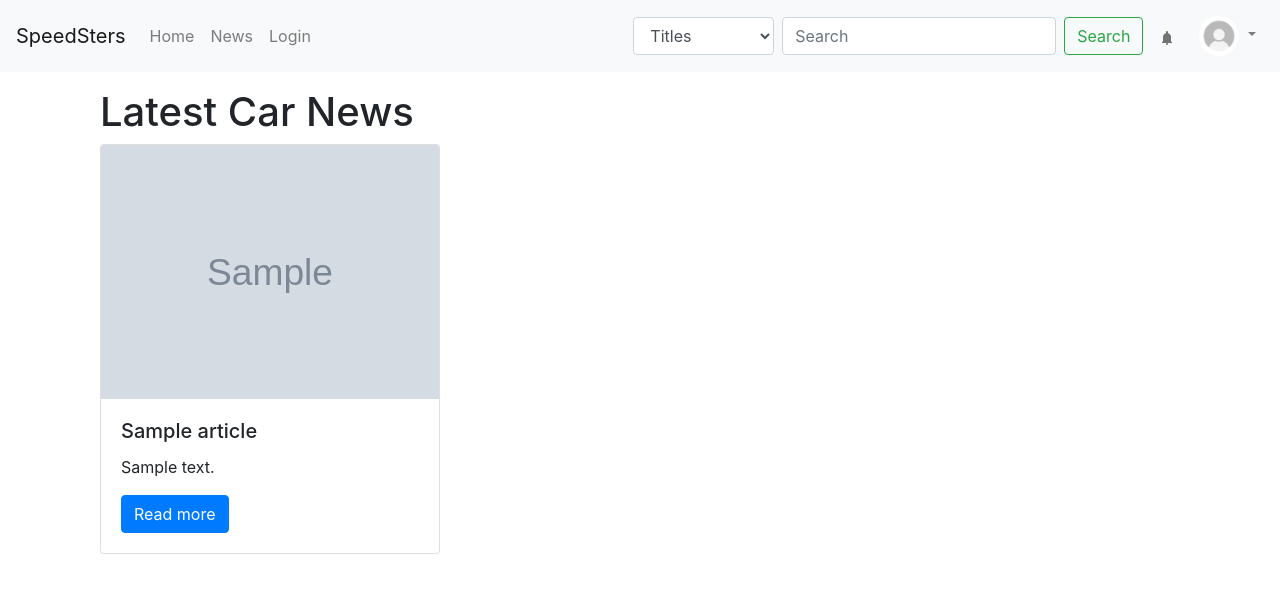
After one commit to dayday0calories/CITS5505-Group-Project, a Flask app: page /news in a window 1280 px wide. The commit adds this page. Shown: the top 593 px of the page. Run offline with Flask 3, Linux system fonts and the light colour scheme; tables that the repository leaves empty hold one stand-in row (values such as "Sample post"); grey boxes marked "Sample" are stand-in pictures; a database or web service that is not in the repository returns one stand-in record (values such as "Sample title"); data that the repository does not hold is empty; some libraries are stand-ins or nearby versions.

Commit message:
add a news page

```diff
--- a/app/blueprint/pnr/routes.py
+++ b/app/blueprint/pnr/routes.py
@@ -7,6 +7,8 @@ from datetime import datetime
 from .forms import PostForm
 import openai
 from app.blueprint.notifications.utils import create_notification, extract_mentions
+from .utils import fetch_car_news
+
 
 
 openai.api_key = 'sk-proj-H6JEx7SO3jRNYl34HD43T3BlbkFJ7VnFq93S41GPENddjF3E'
@@ -269,3 +271,12 @@ def vote(type, id, action):
         return jsonify({'success': False, 'error': 'Internal server error'}), 500
 
 #######################
+
+
+############1.1 new feature see news
+@pr.route('/news')
+def news():
+    api_key = 'eb24ca091e3a4ffa8ee813dd7ca5195b'  # Replace with NewsAPI key
+    articles = fetch_car_news(api_key)
+    return render_template('posts/news.html', articles=articles)
+##########
--- /dev/null
+++ b/app/blueprint/pnr/utils.py
@@ -0,0 +1,9 @@
+import requests
+
+def fetch_car_news(api_key):
+    url = f'https://newsapi.org/v2/everything?q=car&apiKey={api_key}'
+    response = requests.get(url)
+    if response.status_code == 200:
+        return response.json().get('articles', [])
+    else:
+        return []
--- a/app/templates/base.html
+++ b/app/templates/base.html
@@ -34,6 +34,9 @@
           <ul class="navbar-nav mr-auto">
             <li class="nav-item">
               <a class="nav-link" href="{{ url_for('pr.view_post') }}">Home</a>
+            </li>
+            <li class="nav-item">
+              <a class="nav-link" href="{{ url_for('pr.news') }}">News</a>
             </li>
             {% if not current_user.is_authenticated %}
             <li class="nav-item">
--- /dev/null
+++ b/app/templates/posts/news.html
@@ -0,0 +1,26 @@
+{% extends "base.html" %} {% block title %}Car News{% endblock %} {% block
+content %}
+<div class="container mt-3">
+  <h1>Latest Car News</h1>
+  <div class="row">
+    {% for article in articles %}
+    <div class="col-md-4 mb-3">
+      <div class="card">
+        <img
+          src="{{ article.urlToImage }}"
+          class="card-img-top"
+          alt="{{ article.title }}"
+        />
+        <div class="card-body">
+          <h5 class="card-title">{{ article.title }}</h5>
+          <p class="card-text">{{ article.description }}</p>
+          <a href="{{ article.url }}" class="btn btn-primary" target="_blank"
+            >Read more</a
+          >
+        </div>
+      </div>
+    </div>
+    {% endfor %}
+  </div>
+</div>
+{% endblock %}
```
Also changed, not shown: app.db.
